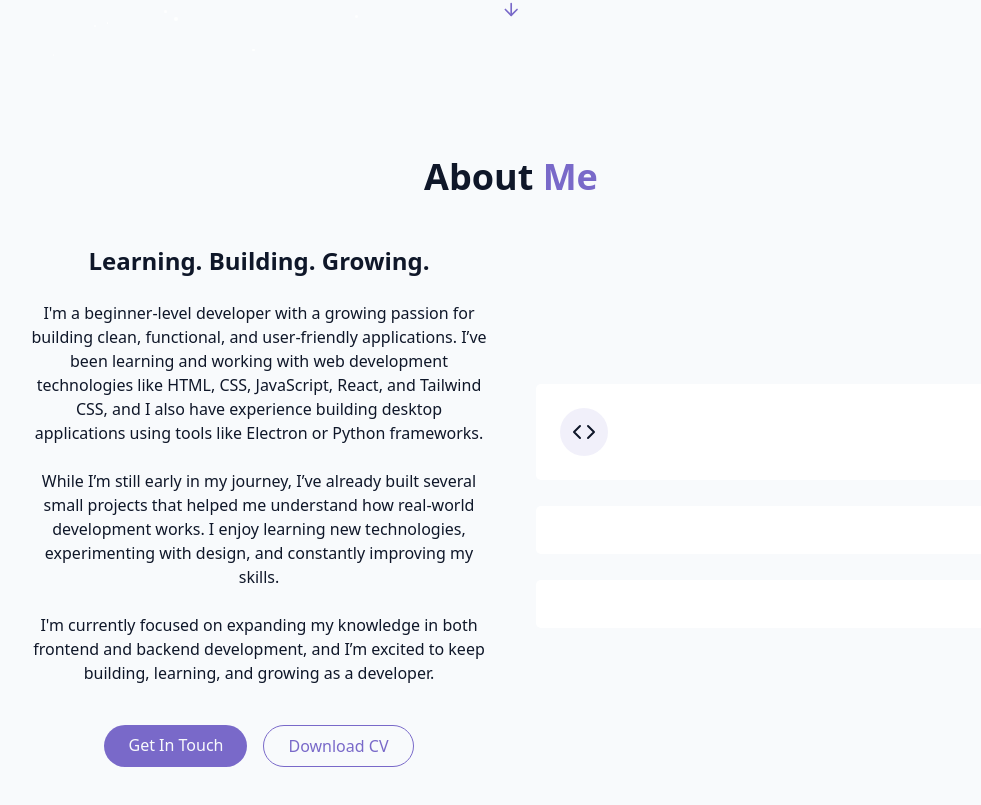
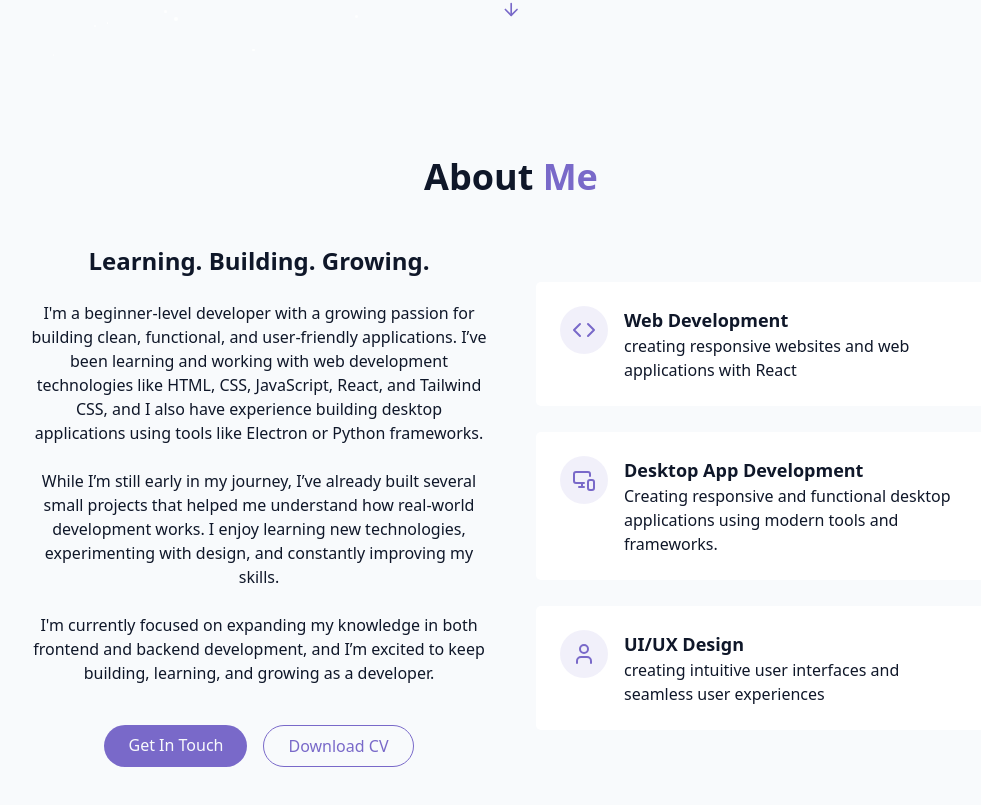
Before and after one commit to anjulanadeeshan/react-based-portfolio-website, a React (Vite) app: page / in a window 1280 px wide. Shown: the part 739-1544 px from the top of the page, without its empty margins (129-1110 px from the left). Built offline with nearby package versions, Linux system fonts and the light colour scheme.

Commit message:
first commit

```diff
--- a/src/components/AboutSection.jsx
+++ b/src/components/AboutSection.jsx
@@ -1,4 +1,4 @@
-import { LucideAArrowDown , Code} from "lucide-react"
+import { Code, User, MonitorSmartphone} from "lucide-react"
 
 export const AboutSection = () => {
     return <section id="About" className = "py-24 px-4 relative">{" "}
@@ -37,12 +37,42 @@ export const AboutSection = () => {
                 <div className="gradient-border p-6 card-hover">
                     <div className="flex items-start gap-4">
                         <div className = "p-3 rounded-full bg-primary/10">
-                        <Code/>
+                        <Code className = "h-6 w-6 text-primary"/>
+                        </div>
+                        <div className ="text-left">
+                            <h4 className="font-semibold text-lg"> Web Development</h4>
+                            <p className="text-muted-foreground">
+                                creating responsive websites and web applications with React
+                            </p>
                         </div>
                     </div>
                 </div>
-                <div className="gradient-border p-6 card-hover"></div>
-                <div className="gradient-border p-6 card-hover"></div>
+                <div className="gradient-border p-6 card-hover">
+                    <div className="flex items-start gap-4">
+                        <div className = "p-3 rounded-full bg-primary/10">
+                        <MonitorSmartphone className = "h-6 w-6 text-primary"/>
+                        </div>
+                        <div className ="text-left">
+                            <h4 className="font-semibold text-lg"> Desktop App Development</h4>
+                            <p className="text-muted-foreground">
+                                Creating responsive and functional desktop applications using modern tools and frameworks.
+                            </p>
+                        </div>
+                    </div>
+                </div>
+                <div className="gradient-border p-6 card-hover">
+                    <div className="flex items-start gap-4">
+                        <div className = "p-3 rounded-full bg-primary/10">
+                        <User className = "h-6 w-6 text-primary"/>
+                        </div>
+                        <div className ="text-left">
+                            <h4 className="font-semibold text-lg"> UI/UX Design</h4>
+                            <p className="text-muted-foreground">
+                                creating intuitive user interfaces and seamless user experiences
+                            </p>
+                        </div>
+                    </div>
+                </div>
                 </div>
             </div>
         </div>
--- a/src/components/HeroSection.jsx
+++ b/src/components/HeroSection.jsx
@@ -8,7 +8,7 @@ export const HeroSection = () => {
                     <h1 className = "text-4xl md:text-6xl font-bold tracking-tight">
                         <span className="opacity-0 animate-fade-in"> Hi, I'm</span>
                         <span className="text-primary opacity-0 animate-fade-in-delay-1">{" "}Anjula</span>
-                        <span className="text-gradient ml-2 opacity-0 animate-fade-in-delay-2">{" "} Nadeeshan</span>
+                        <span className="text-primary opacity-0 animate-fade-in-delay-2">{" "} Nadeeshan</span>
                     </h1>
 
                     <p className="text-lg md:text-xl text-muted-foreground max-2-2xl mx-auto opacity-0 animate-fade-in-delay-3">
```
